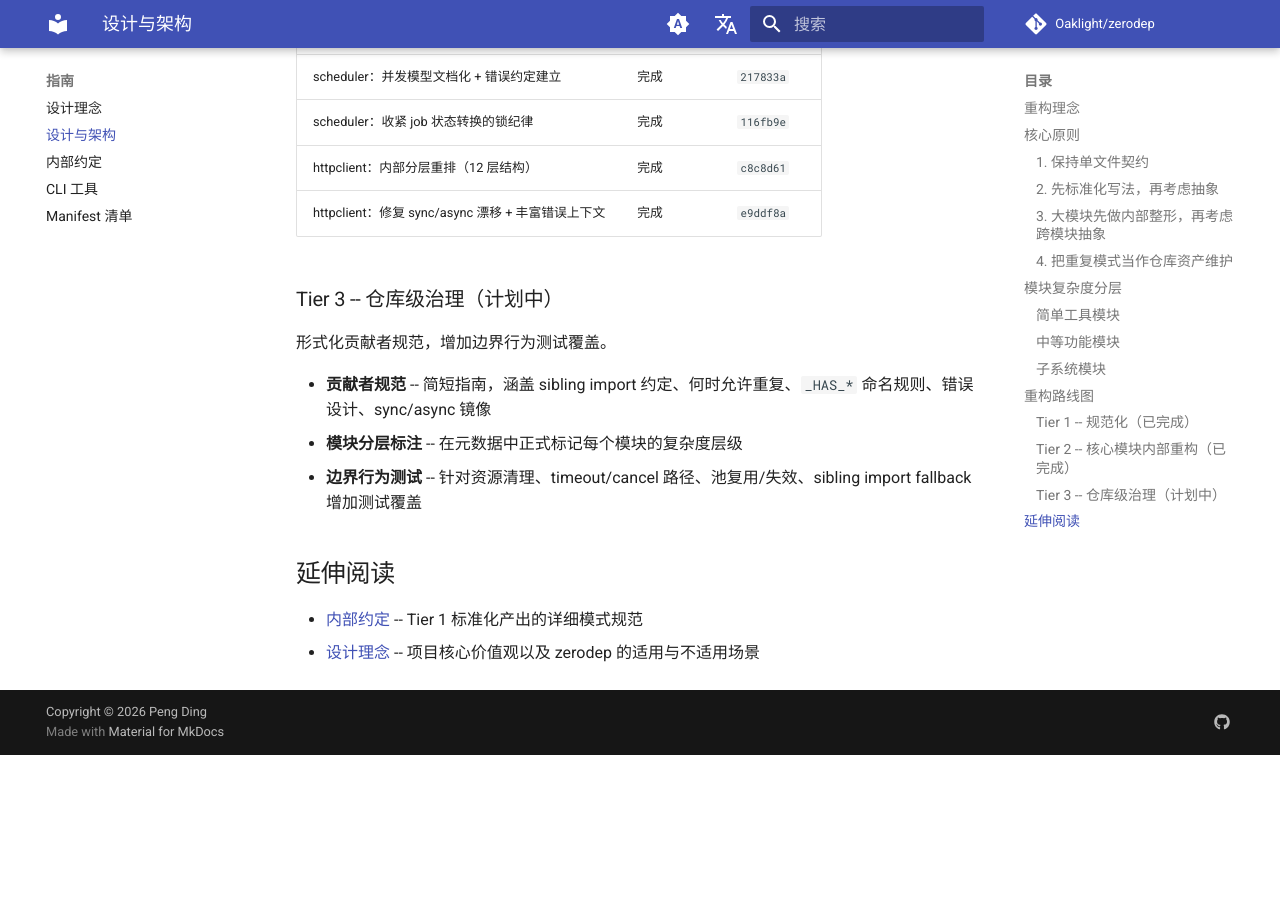
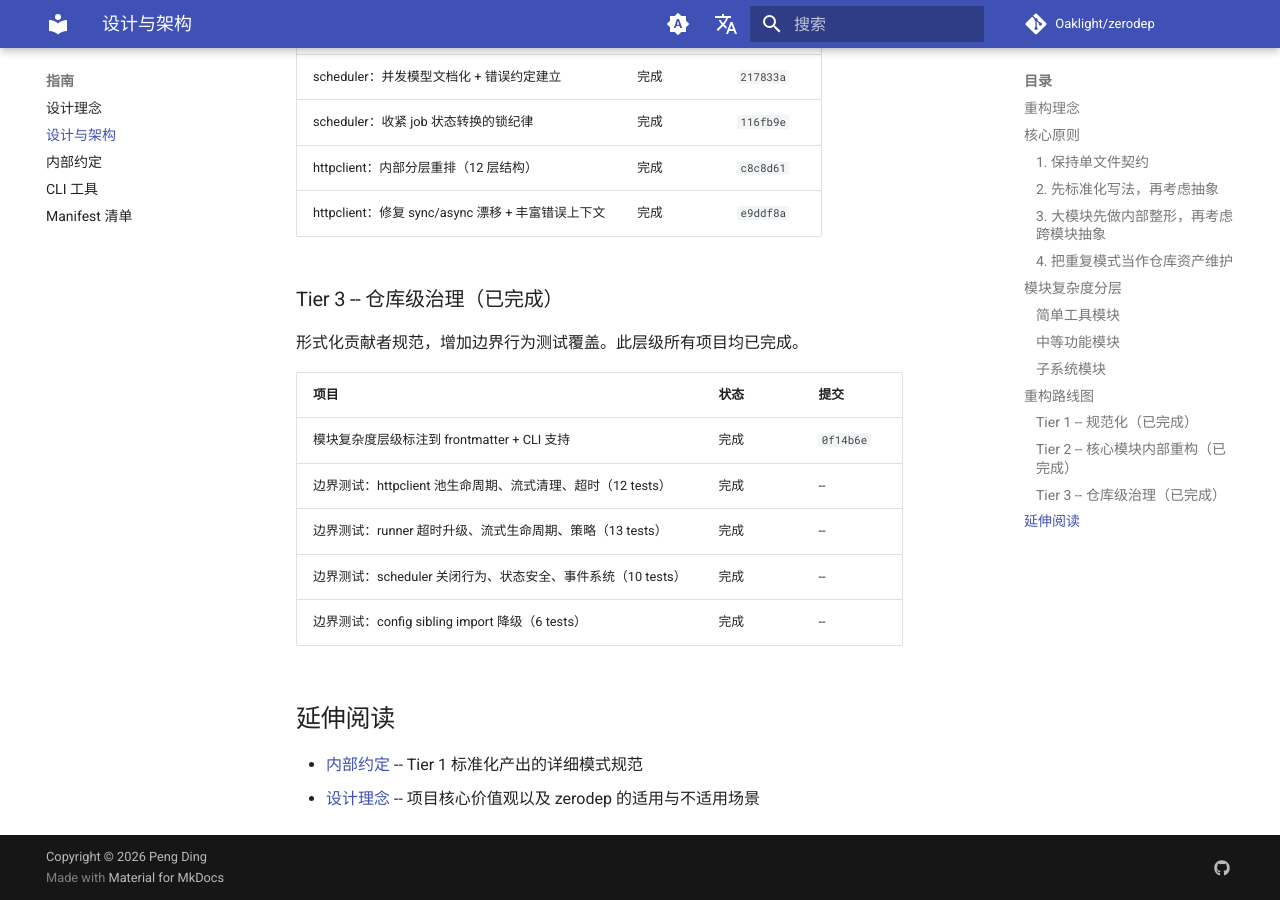
Before and after one commit to Oaklight/zerodep, an MkDocs documentation site: the page built from docs/guide/design.md, in a window 1280 px wide and 900 px high, scrolled down 4155 px. Built offline with MkDocs 1.6.1 and Material for MkDocs 9.7.7, drawn with Linux system fonts in a browser that asks for light colours; comment, search, counter and statistics services are not loaded; before the commit the page ends 4910 px from its top, so only the background shows below that.

Commit message:
docs: mark tier 3 complete in design page

```diff
--- a/docs/guide/design.md
+++ b/docs/guide/design.md
@@ -132,13 +132,17 @@ zerodep 不是传统意义上的 Python 包。它不提供统一的运行时，
 | httpclient：内部分层重排（12 层结构） | 完成 | `c8c8d61` |
 | httpclient：修复 sync/async 漂移 + 丰富错误上下文 | 完成 | `e9ddf8a` |
 
-### Tier 3 -- 仓库级治理（计划中）
+### Tier 3 -- 仓库级治理（已完成）
 
-形式化贡献者规范，增加边界行为测试覆盖。
+形式化贡献者规范，增加边界行为测试覆盖。此层级所有项目均已完成。
 
-- **贡献者规范** -- 简短指南，涵盖 sibling import 约定、何时允许重复、`_HAS_*` 命名规则、错误设计、sync/async 镜像
-- **模块分层标注** -- 在元数据中正式标记每个模块的复杂度层级
-- **边界行为测试** -- 针对资源清理、timeout/cancel 路径、池复用/失效、sibling import fallback 增加测试覆盖
+| 项目 | 状态 | 提交 |
+|------|------|------|
+| 模块复杂度层级标注到 frontmatter + CLI 支持 | 完成 | `0f14b6e` |
+| 边界测试：httpclient 池生命周期、流式清理、超时（12 tests） | 完成 | -- |
+| 边界测试：runner 超时升级、流式生命周期、策略（13 tests） | 完成 | -- |
+| 边界测试：scheduler 关闭行为、状态安全、事件系统（10 tests） | 完成 | -- |
+| 边界测试：config sibling import 降级（6 tests） | 完成 | -- |
 
 ## 延伸阅读
 
```
